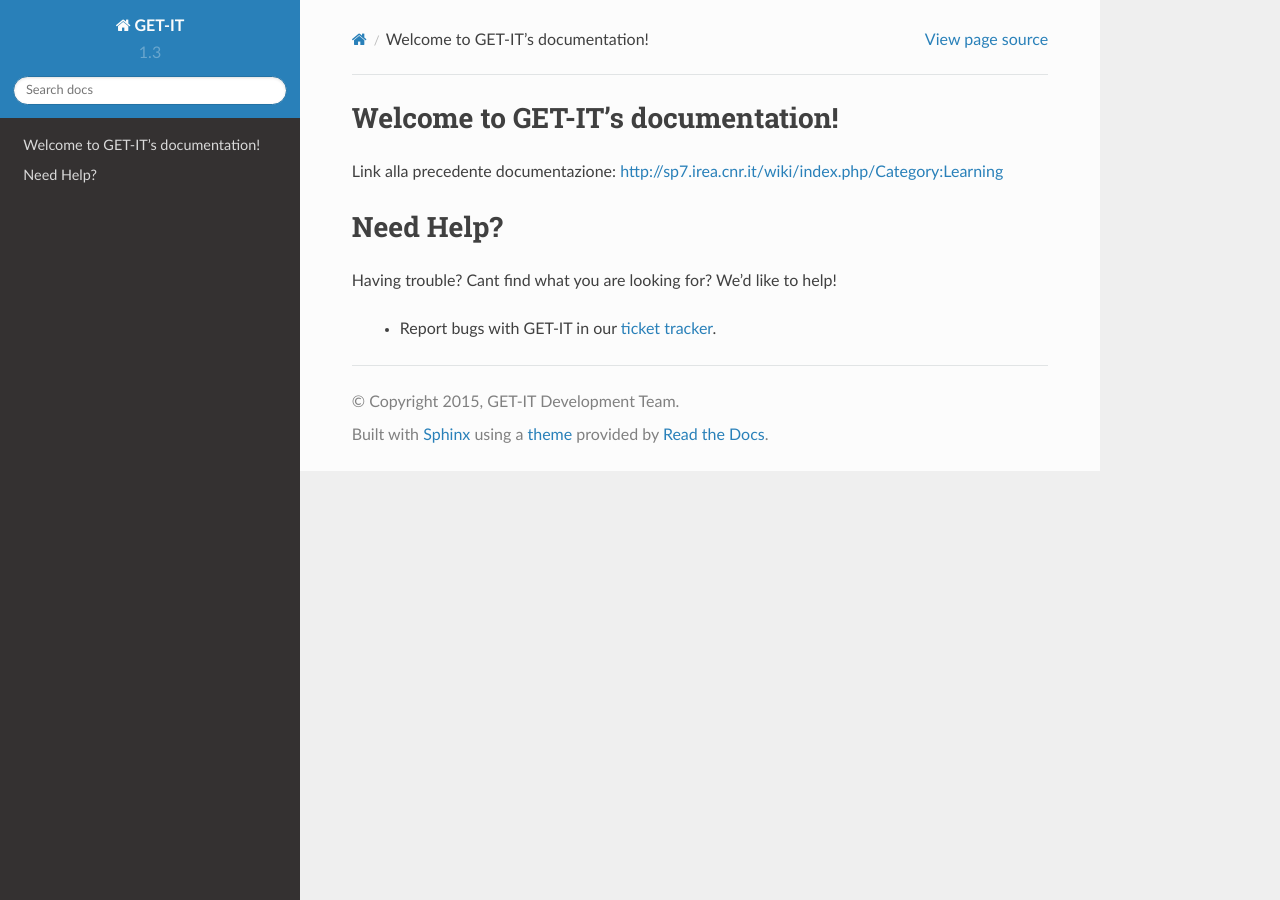
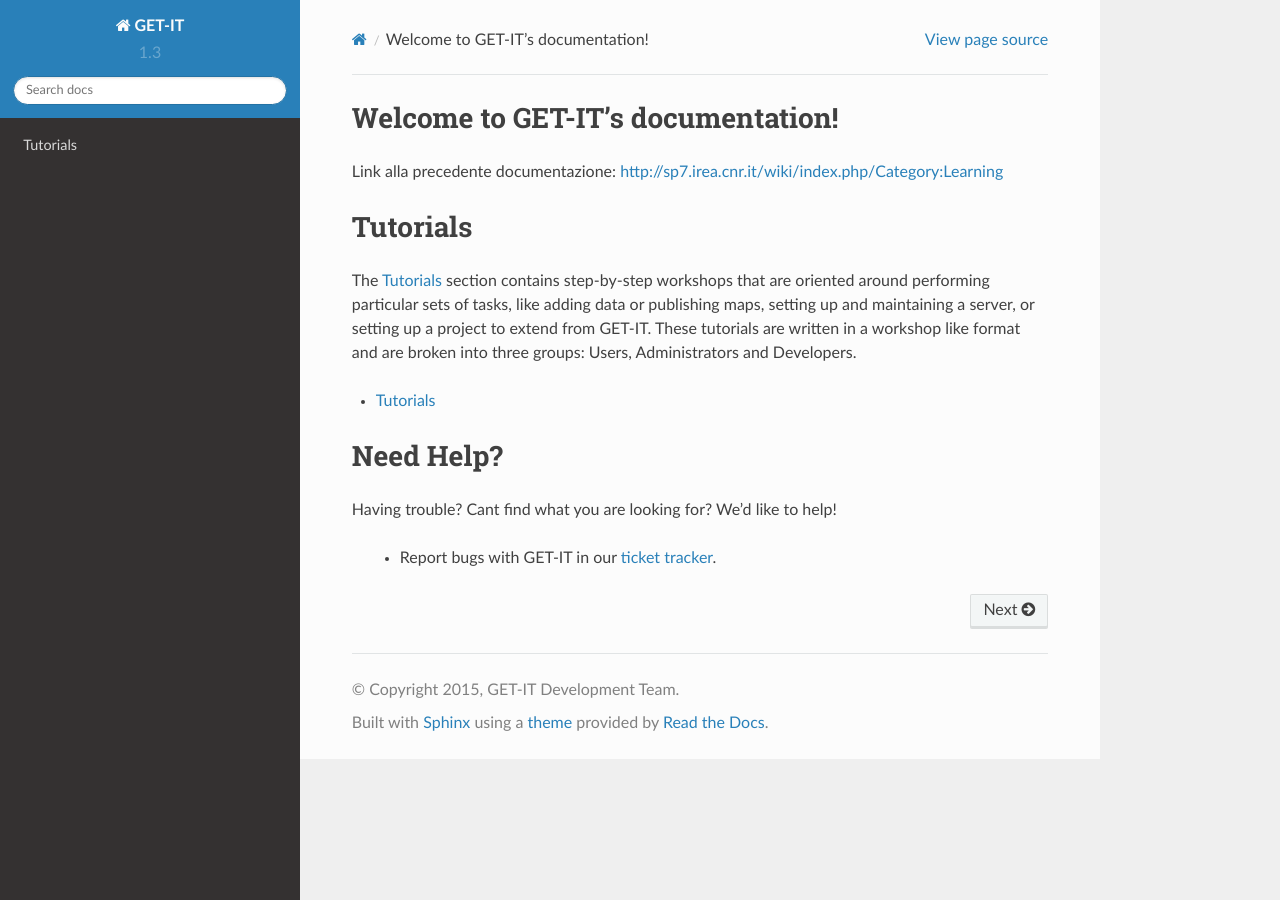
Before and after one commit to SP7-Ritmare/starterkit, a Sphinx documentation site: the page built from docs/index.rst, in a window 1280 px wide. Built offline with Sphinx 7.4.7 and the Read the Docs theme 2.0.0, drawn with Linux system fonts in a browser that asks for light colours.

Commit message:
added first docs strcture

```diff
--- a/docs/index.rst
+++ b/docs/index.rst
@@ -7,6 +7,22 @@ Welcome to GET-IT's documentation!
 ==================================
 
 Link alla precedente documentazione: http://sp7.irea.cnr.it/wiki/index.php/Category:Learning
+
+Tutorials
+=========
+
+The :doc:`Tutorials <tutorials/index>` section contains step-by-step
+workshops that are oriented around performing particular sets of
+tasks, like adding data or publishing maps, setting up and maintaining
+a server, or setting up a project to extend from GET-IT. These
+tutorials are written in a workshop like format and are broken into
+three groups: Users, Administrators and Developers.
+
+.. toctree::
+    :maxdepth: 5
+
+    tutorials/index
+
 
 Need Help?
 ==========
```
Also changed, not shown: docs/tutorials/admin/index.rst (added, +16 -0 lines), docs/tutorials/admin/install/index.rst (added, +74 -0 lines), docs/tutorials/index.rst (added, +20 -0 lines), docs/tutorials/users/index.rst (added, +7 -0 lines).
